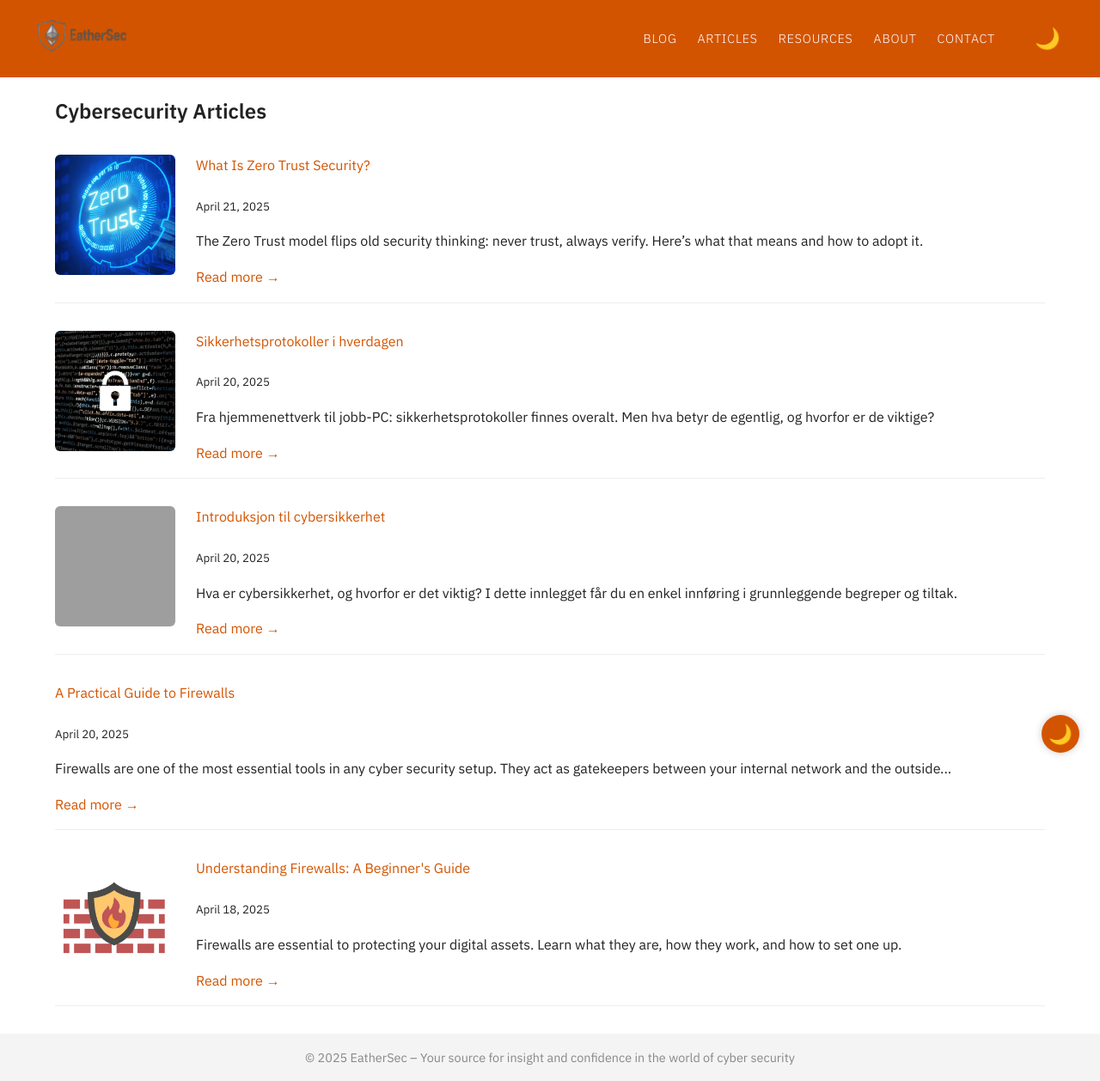
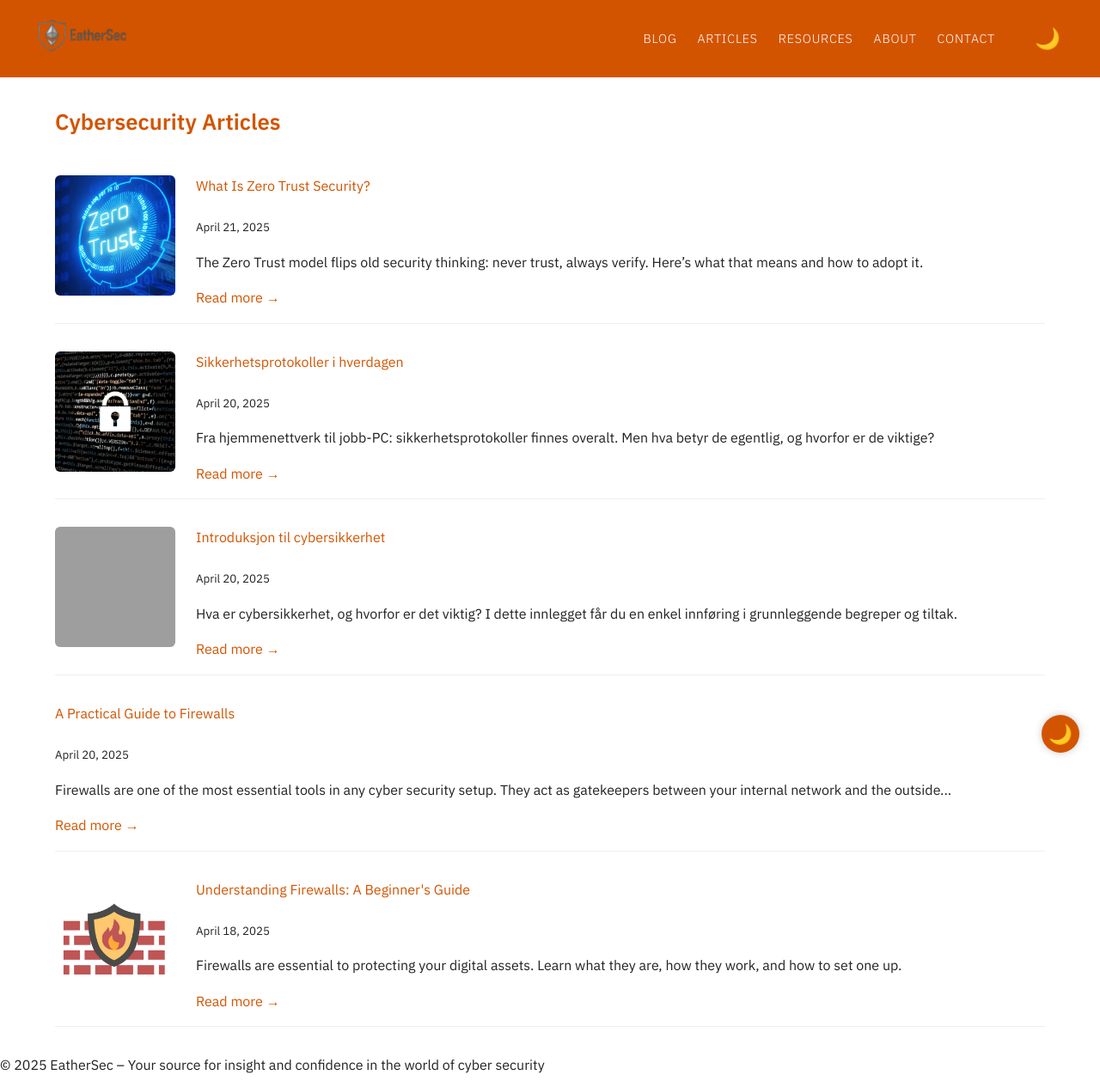
Before and after one commit to espenssk/blogpage, a Jekyll site: the page built from articles.md, in a window 1280 px wide. Shown: the whole page at 86% size. Built offline with Jekyll 4.4.1, drawn with Linux system fonts in a browser that asks for light colours; grey boxes are pictures that could not be loaded.

Commit message:
Update style.css

```diff
--- a/assets/css/style.css
+++ b/assets/css/style.css
@@ -5,7 +5,8 @@
 
 body {
   margin: 0;
-  font-family: 'IBM Plex Sans', sans-serif;  background-color: #fff;
+  font-family: 'IBM Plex Sans', sans-serif;
+  background-color: #fff;
   color: #222;
   line-height: 1.6;
 }
@@ -71,6 +72,33 @@ nav a {
   margin-left: 1rem;
 }
 
+/* === FLOATING DARK MODE BUTTON === */
+.floating-toggle {
+  position: fixed;
+  bottom: 1.5rem;
+  right: 1.5rem;
+  background-color: #d35400;
+  color: white;
+  border: none;
+  border-radius: 50%;
+  font-size: 1.4rem;
+  width: 44px;
+  height: 44px;
+  cursor: pointer;
+  z-index: 999;
+  box-shadow: 0 0 10px rgba(0,0,0,0.2);
+  transition: background-color 0.3s ease;
+}
+
+.floating-toggle:hover {
+  background-color: #e1701a;
+}
+
+body.dark-mode .floating-toggle {
+  background-color: #ffa726;
+  color: #111;
+}
+
 /* === DARK MODE === */
 body.dark-mode {
   background-color: #121212;
@@ -89,20 +117,24 @@ body.dark-mode footer {
   background-color: #1f1f1f;
   color: #aaa;
 }
+body.dark-mode h2::after,
+body.dark-mode h3::after {
+  background-color: #ffa726;
+}
+body.dark-mode .category-label {
+  background-color: #ffa726;
+  color: #111;
+}
 
 /* === HERO GRID === */
 .hero-grid {
   display: grid;
   grid-template-columns: repeat(auto-fit, minmax(180px, 1fr));
-  gap: 1rem;
-  padding-top: 2rem;         /* spacing above the grid */
-  padding-left: 0;
-  padding-right: 0;
+  gap: 0;
   margin: 0;
   max-width: 100%;
+  padding-top: 2rem;
 }
-
-
 
 .hero-grid-item {
   position: relative;
@@ -220,96 +252,19 @@ body.dark-mode footer {
   text-decoration: underline;
 }
 
-/* === FADE-IN ANIMATIONS === */
-.fade-in {
-  opacity: 0;
-  transform: translateY(20px);
-  animation: fadeInUp 0.6s ease-out forwards;
+/* === HEADINGS WITH UNDERLINES === */
+h2, h3 {
+  position: relative;
+  margin-top: 2rem;
+  margin-bottom: 1rem;
+  padding-bottom: 0.6rem;
+  font-weight: 600;
+  font-size: 1.6rem;
+  color: #d35400;
 }
 
-.fade-in-delay {
-  animation-delay: 0.2s;
-}
-
-@keyframes fadeInUp {
-  to {
-    opacity: 1;
-    transform: translateY(0);
-  }
-}
-
-/* === FOOTER === */
-footer {
-  text-align: center;
-  padding: 1rem;
-  font-size: 0.9rem;
-  background-color: #f4f4f4;
-  color: #888;
-  margin-top: 2rem;
-}
-
-/* === MOBILE === */
-@media screen and (max-width: 768px) {
-  .header-container {
-    flex-direction: column;
-    align-items: flex-start;
-  }
-
-  nav {
-    display: none;
-    flex-direction: column;
-    align-items: flex-start;
-    width: 100%;
-    padding-top: 1rem;
-    gap: 1rem;
-  }
-
-  nav.active {
-    display: flex;
-  }
-
-  .menu-toggle {
-    display: block;
-  }
-
-  .post-list li {
-    flex-direction: column;
-    align-items: center;
-    text-align: center;
-  }
-
-  .post-thumb-left {
-    width: 100%;
-    height: auto;
-  }
-
-  .post-info {
-    flex: 1 1 100%;
-  }
-}
-
-.floating-toggle {
-  position: fixed;
-  bottom: 1.5rem;
-  right: 1.5rem;
-  background-color: #d35400;
-  color: white;
-  border: none;
-  border-radius: 50%;
-  font-size: 1.4rem;
-  width: 44px;
-  height: 44px;
-  cursor: pointer;
-  z-index: 999;
-  box-shadow: 0 0 10px rgba(0,0,0,0.2);
-  transition: background-color 0.3s ease;
-}
-
-.floating-toggle:hover {
-  background-color: #e1701a;
-}
-
-body.dark-mode .floating-toggle {
-  background-color: #ffa726;
-  color: #111;
-}
+h2::after, h3::after {
+  content: "";
+  position: absolute;
+  bottom: 0;
+  left: 0;
```
